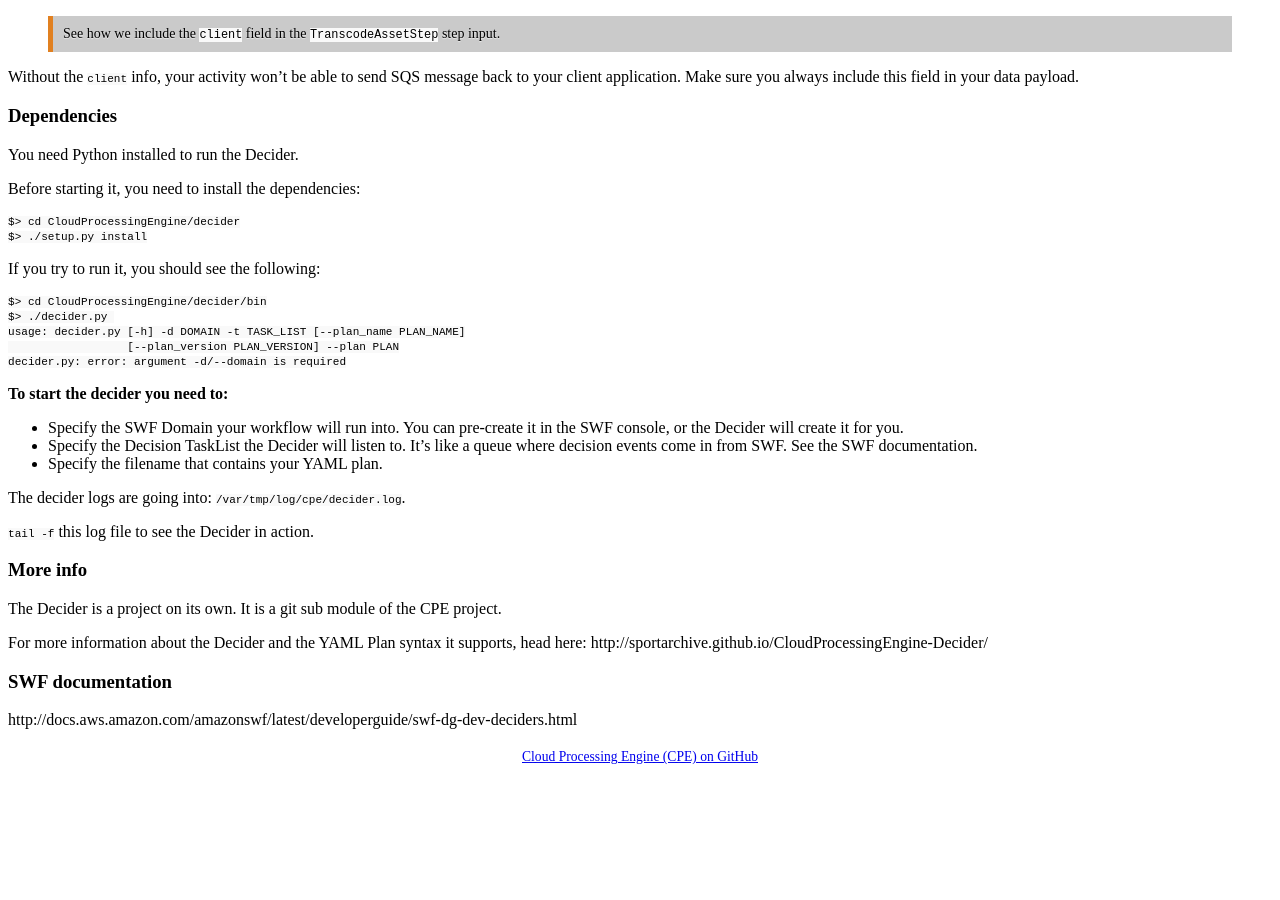
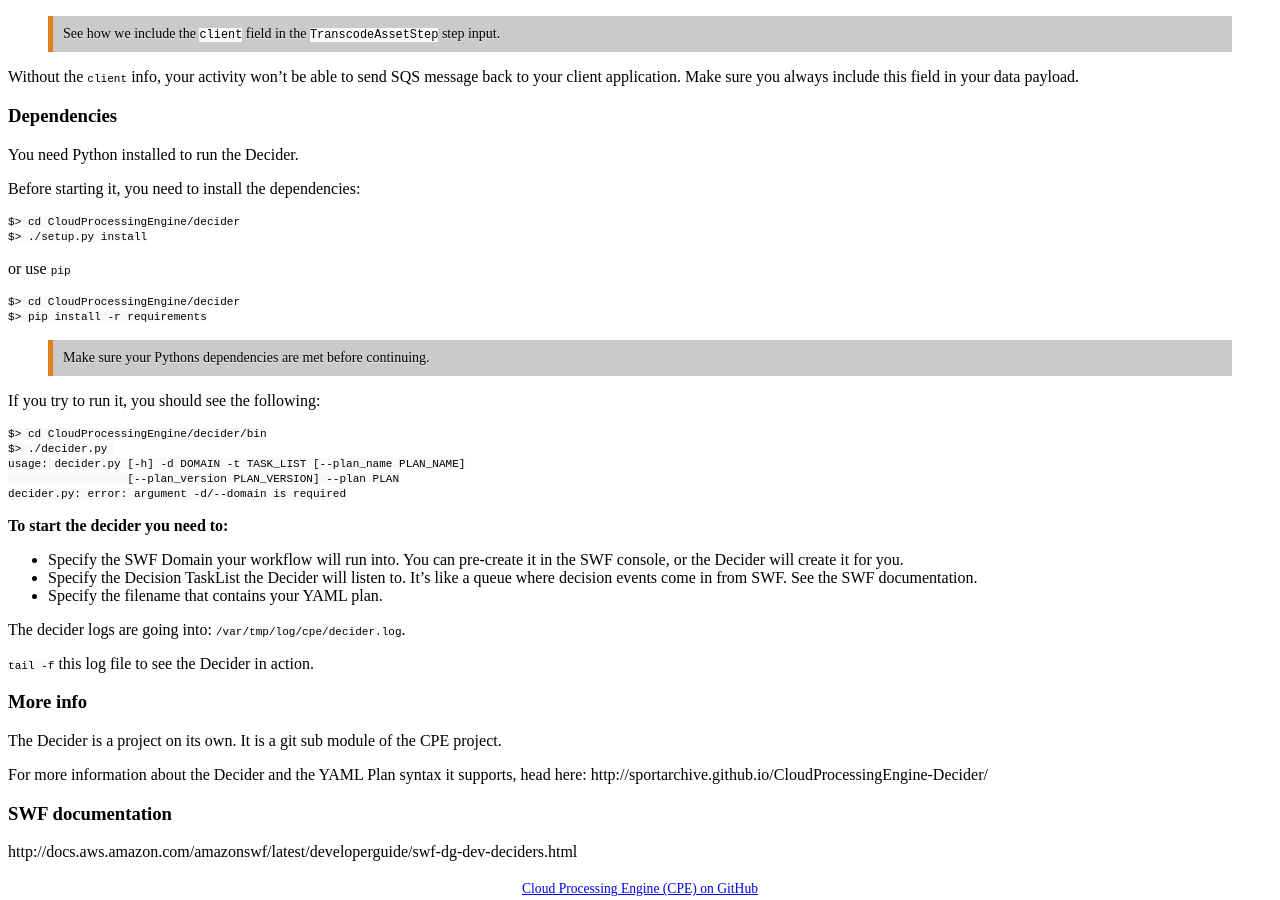
Before and after one commit to bfansports/CloudProcessingEngine, a Jekyll site: the page built from _posts/2015-05-06-decider.md, in a window 1280 px wide and 900 px high, scrolled down 2046 px. Built offline with Jekyll 4.4.1, drawn with Linux system fonts in a browser that asks for light colours; Markdown is read by kramdown in place of the engine named in the settings; a style sheet for code colours, icons or effects is not loaded; before the commit the page ends 2831 px from its top, so only the background shows below that.

Commit message:
Improve decider

````diff
--- a/_posts/2015-05-06-decider.md
+++ b/_posts/2015-05-06-decider.md
@@ -110,6 +110,15 @@ $> cd CloudProcessingEngine/decider
 $> ./setup.py install
 ```
 
+or use `pip`
+
+```
+$> cd CloudProcessingEngine/decider
+$> pip install -r requirements
+```
+
+> Make sure your Pythons dependencies are met before continuing.
+
 If you try to run it, you should see the following:
 
 ```
````
